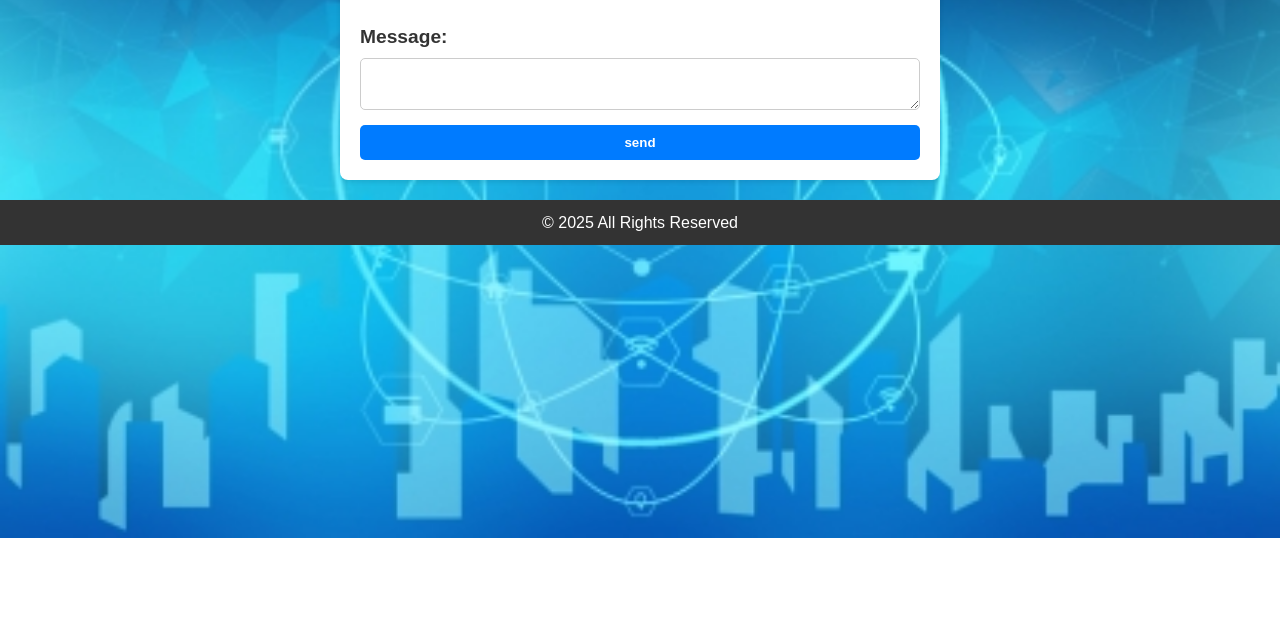
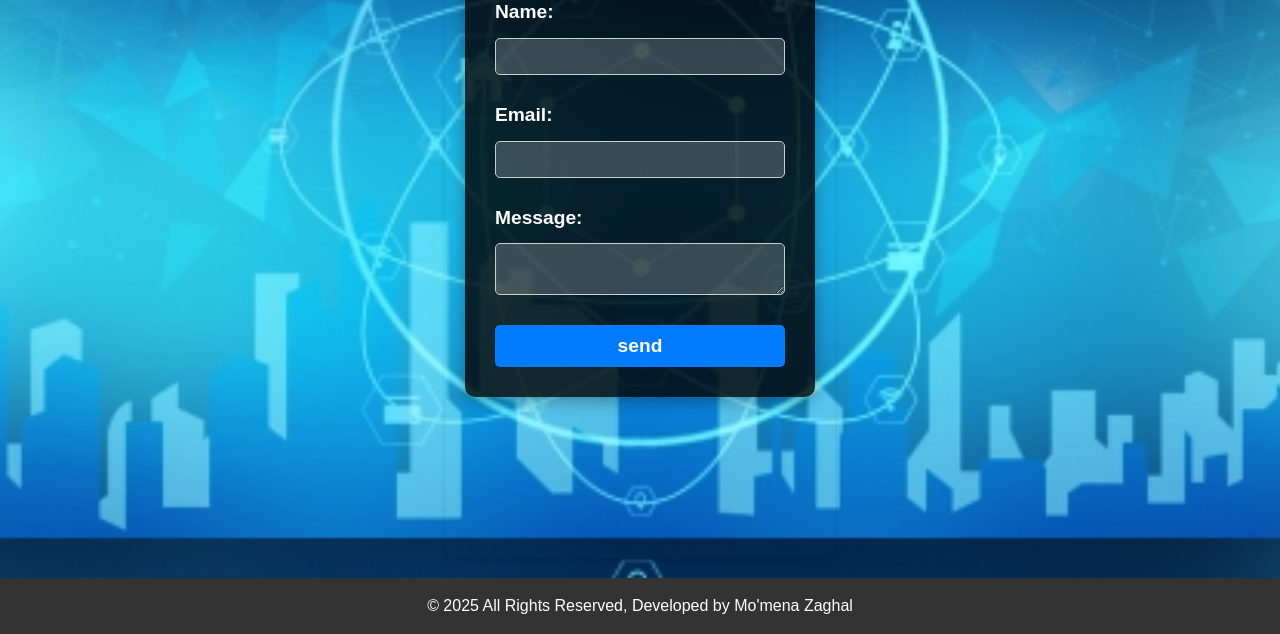
Before and after one commit to Momena-zaghal/my-landing-page, a plain HTML site: page contact.html in a window 1280 px wide. Shown: the part 262-896 px from the top of the page. Before the commit the page ends 800 px from the top, so only its background shows below. Drawn offline with Linux system fonts and the light colour scheme.

Commit message:
Fixed footer position in About page

```diff
--- a/contact.html
+++ b/contact.html
@@ -15,7 +15,8 @@
       <nav>
         <ul>
           <li><a href="index.html">Home</a></li>
-          <li><a href="contact.html">Call Me</a></li>
+          <li><a href="index.html#services">services</a></li>
+          <li><a href="contact.html">Contact </a></li>
           <li><a href="about.html">About Us</a></li>
         </ul>
       </nav>
@@ -39,7 +40,7 @@
     </section>
 
     <footer>
-      <p>&copy; 2025 All Rights Reserved</p>
+      <p>&copy; 2025 All Rights Reserved, Developed by Mo'mena Zaghal</p>
     </footer>
   </body>
 </html>
--- a/css/about.css
+++ b/css/about.css
@@ -19,6 +19,7 @@
   gap: 40px;
   max-width: 1000px;
   margin: auto;
+  flex: 1;
 }
 .about-text {
   flex: 1;
--- a/css/contact.css
+++ b/css/contact.css
@@ -1,31 +1,53 @@
 .contact-form {
   max-width: 600px;
   margin: 20px auto;
-  background-color: #fff;
   padding: 20px;
   border-radius: 8px;
   box-shadow: 0 2px 5px rgba(0, 0, 0, 0.1);
+  display: flex;
+  flex-direction: column;
+  align-items: center;
+  justify-content: center;
+  height: 100vh;
+  text-align: center;
 }
 .contact-form form {
   display: flex;
   flex-direction: column;
+  background: rgba(0, 0, 0, 0.8);
+  padding: 30px;
+  border-radius: 10px;
+  box-shadow: 0 5px 15px rgba(0, 0, 0, 0.3);
+  width: 350px;
+  max-width: 500px;
+  text-align: left;
 }
 .contact-form label {
   margin: 10px 0 5px;
   display: block;
   font-size: 1.2rem;
   font-weight: bold;
-  color: #333;
+  color: white;
 }
 .contact-form input,
 .contact-form textarea {
   padding: 10px;
+  width: 100%;
+  background: rgba(255, 255, 255, 0.2);
   margin-bottom: 15px;
+  color: white;
   border: 1px solid #ccc;
+  border-radius: 5px;
+  margin-top: 5px;
   border-radius: 5px;
 }
 .contact-form button {
+  width: 100%;
+  background: #ff6600;
   padding: 10px 20px;
+  font-size: 1.2rem;
+  cursor: pointer;
+  margin-top: 15px;
   background-color: #007bff;
   color: white;
   border: none;
--- a/css/style.css
+++ b/css/style.css
@@ -12,6 +12,9 @@ body {
   line-height: 1.6;
   background-color: #f4f4f4;
   color: white;
+  display: flex;
+  flex-direction: column;
+  min-height: 100vh;
   background: url(../images/backgrond.jpg) center/cover no-repeat fixed;
 }
 /*navbar*/
@@ -66,7 +69,10 @@ footer {
   background-color: #333;
   color: white;
   text-align: center;
-  padding: 10px;
+  padding: 15px;
+  margin-top: auto;
+  position: relative;
+  width: 100%;
 }
 /*fade-in animation*/
 @keyframes fadeIn {
```
Also changed, not shown: about.html (+3 -2 lines), index.html (+2 -11 lines).
